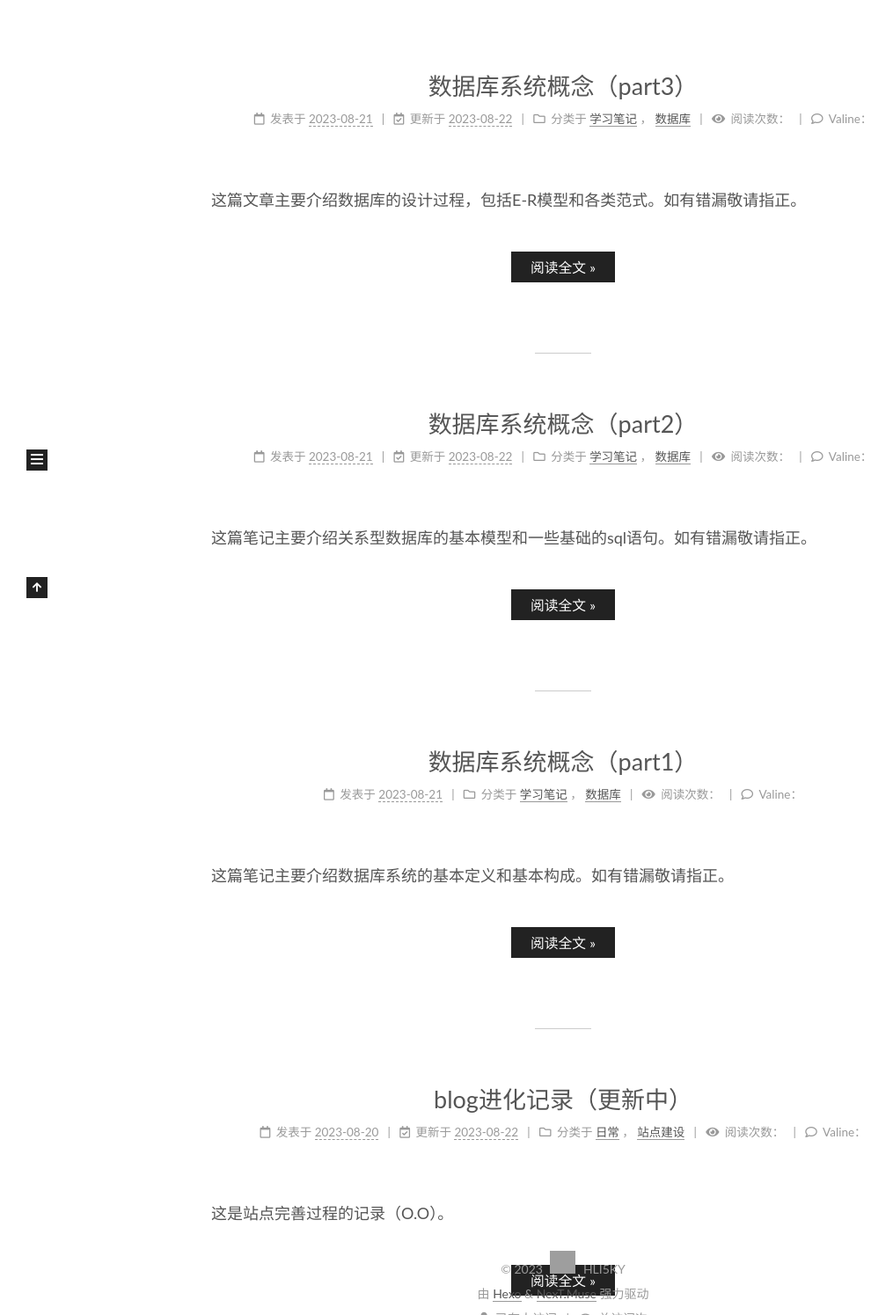
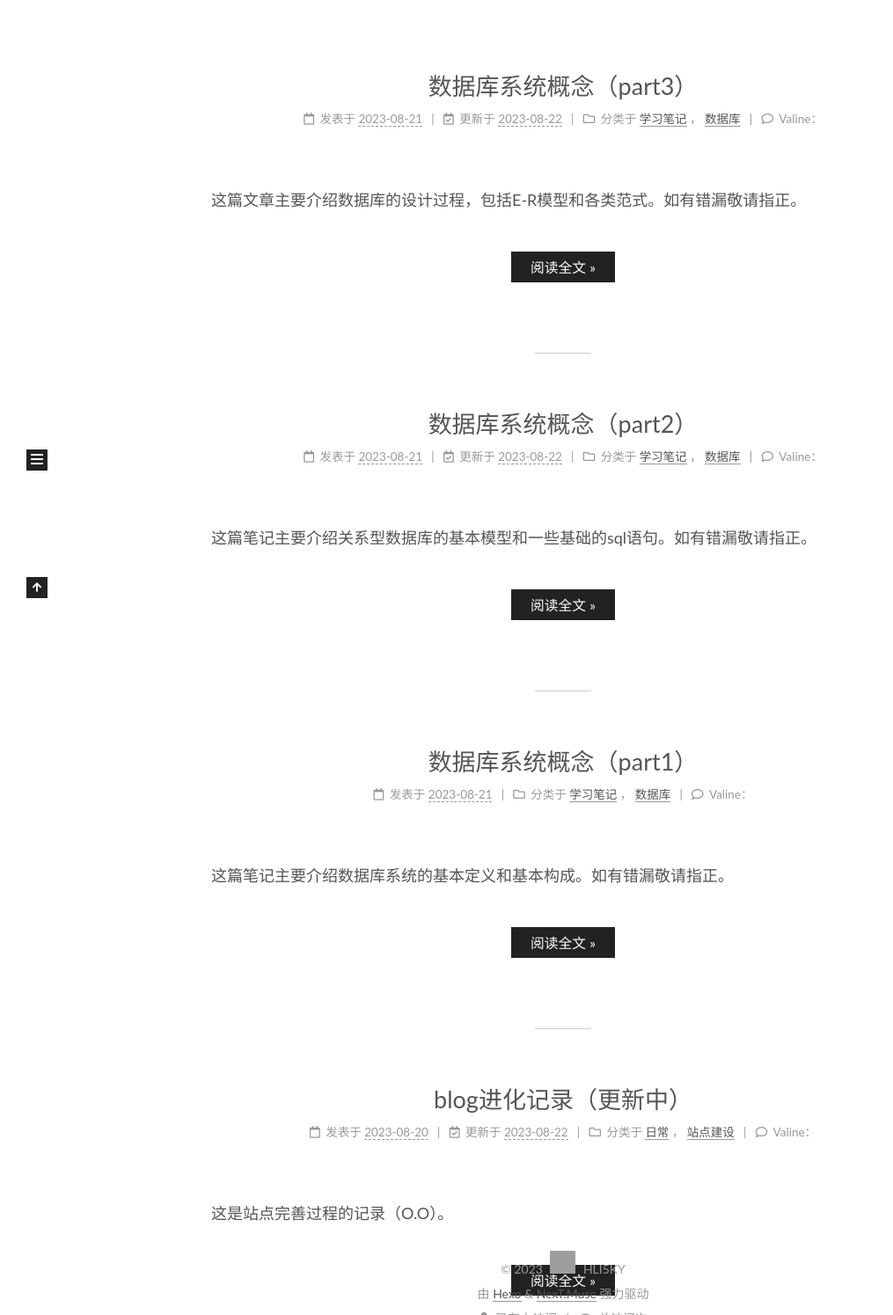
Before and after one commit to HLI5KY/HLI5KY.github.io, a plain HTML site: page index.html in a window 1280 px wide. Shown: the part 220-1715 px from the top of the page at 88% size, without its empty margins (0-1015 px from the left). Drawn offline with nearby package versions, Linux system fonts and the light colour scheme; some packages are replaced by stand-ins of ours; grey boxes are pictures that could not be loaded; a script that the page names is missing.

Commit message:
Site updated: 2023-08-22 01:45:58

```diff
--- a/css/main.css
+++ b/css/main.css
@@ -1169,7 +1169,7 @@ pre .javascript .function {
 }
 .links-of-author a::before,
 .links-of-author span.exturl::before {
-  background: #d6448f;
+  background: #6a4e24;
   border-radius: 50%;
   content: ' ';
   display: inline-block;
--- a/index.html
+++ b/index.html
@@ -211,13 +211,6 @@
             </span>
 
 
-            <span id="/2023/08/21/%E6%95%B0%E6%8D%AE%E5%BA%93%E7%B3%BB%E7%BB%9F%E6%A6%82%E5%BF%B5%EF%BC%88part3%EF%BC%89/" class="post-meta-item leancloud_visitors" data-flag-title="数据库系统概念（part3）" title="阅读次数">
-              <span class="post-meta-item-icon">
-                <i class="fa fa-eye"></i>
-              </span>
-              <span class="post-meta-item-text">阅读次数：</span>
-              <span class="leancloud-visitors-count"></span>
-            </span>
 
   <span class="post-meta-item">
 
@@ -317,13 +310,6 @@
             </span>
 
 
-            <span id="/2023/08/21/%E6%95%B0%E6%8D%AE%E5%BA%93%E7%B3%BB%E7%BB%9F%E6%A6%82%E5%BF%B5%EF%BC%88part2%EF%BC%89/" class="post-meta-item leancloud_visitors" data-flag-title="数据库系统概念（part2）" title="阅读次数">
-              <span class="post-meta-item-icon">
-                <i class="fa fa-eye"></i>
-              </span>
-              <span class="post-meta-item-text">阅读次数：</span>
-              <span class="leancloud-visitors-count"></span>
-            </span>
 
   <span class="post-meta-item">
 
@@ -417,13 +403,6 @@
             </span>
 
 
-            <span id="/2023/08/21/%E6%95%B0%E6%8D%AE%E5%BA%93%E7%B3%BB%E7%BB%9F%E6%A6%82%E5%BF%B5%EF%BC%88part1%EF%BC%89/" class="post-meta-item leancloud_visitors" data-flag-title="数据库系统概念（part1）" title="阅读次数">
-              <span class="post-meta-item-icon">
-                <i class="fa fa-eye"></i>
-              </span>
-              <span class="post-meta-item-text">阅读次数：</span>
-              <span class="leancloud-visitors-count"></span>
-            </span>
 
   <span class="post-meta-item">
 
@@ -523,13 +502,6 @@
             </span>
 
 
-            <span id="/2023/08/20/blog%E7%BE%8E%E5%8C%96%E8%AE%B0%E5%BD%95%EF%BC%88%E6%9B%B4%E6%96%B0%E4%B8%AD%EF%BC%89/" class="post-meta-item leancloud_visitors" data-flag-title="blog进化记录（更新中）" title="阅读次数">
-              <span class="post-meta-item-icon">
-                <i class="fa fa-eye"></i>
-              </span>
-              <span class="post-meta-item-text">阅读次数：</span>
-              <span class="leancloud-visitors-count"></span>
-            </span>
 
   <span class="post-meta-item">
 
@@ -846,7 +818,7 @@ NexT.utils.loadComments(document.querySelector('#valine-comments'), () => {
       avatar     : 'retro',
       meta       : guest,
       pageSize   : '10' || 10,
-      visitor    : true,
+      visitor    : false,
       lang       : 'zh-cn' || 'zh-cn',
       path       : location.pathname,
       recordIP   : false,
```
Also changed, not shown: 2023/08/20/blog美化记录（更新中）/index.html (+1 -8 lines), 2023/08/21/数据库系统概念（part1）/index.html (+1 -8 lines), 2023/08/21/数据库系统概念（part2）/index.html (+1 -8 lines), 2023/08/21/数据库系统概念（part3）/index.html (+1 -8 lines), about/index.html (+1 -1 lines), archives/2023/08/index.html (+1 -1 lines), archives/2023/index.html (+1 -1 lines), archives/index.html (+1 -1 lines), categories/index.html (+1 -1 lines), categories/学习笔记/index.html (+1 -1 lines), categories/学习笔记/数据库/index.html (+1 -1 lines), categories/日常/index.html (+1 -1 lines), categories/日常/站点建设/index.html (+1 -1 lines), tags/index.html (+1 -1 lines), 3 more files.
